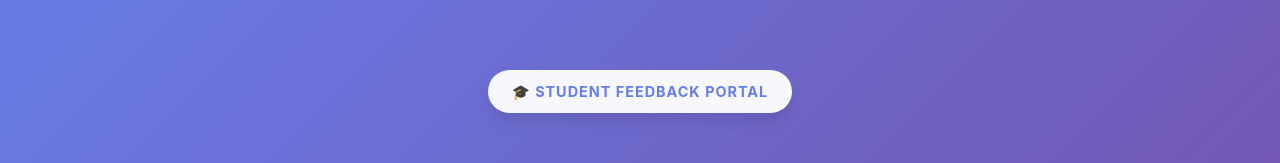
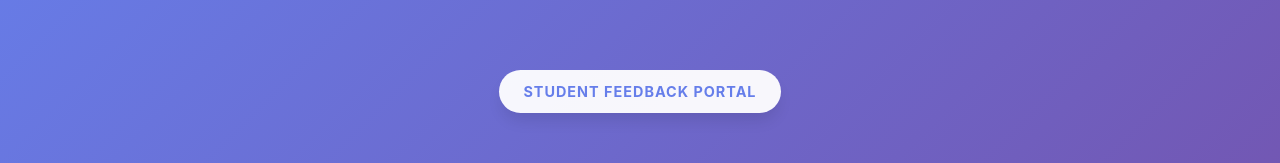
Before and after one commit to boity931/feedback-fronted, a React (Create React App) app: page / in a window 1280 px wide. Shown: the part 130-293 px from the top of the page. Built offline with nearby package versions, Linux system fonts and the light colour scheme.

Commit message:
Update Home.js

```diff
--- a/src/pages/Home.js
+++ b/src/pages/Home.js
@@ -9,7 +9,7 @@ const Home = () => {
       {/* Hero Section */}
       <div className="hero-section">
         <div className="hero-content">
-          <div className="hero-badge">🎓 Student Feedback Portal</div>
+          <div className="hero-badge"> Student Feedback Portal</div>
           <h1 className="hero-title">
             Welcome to Limkokwing University<br />
             Student Feedback App
```
